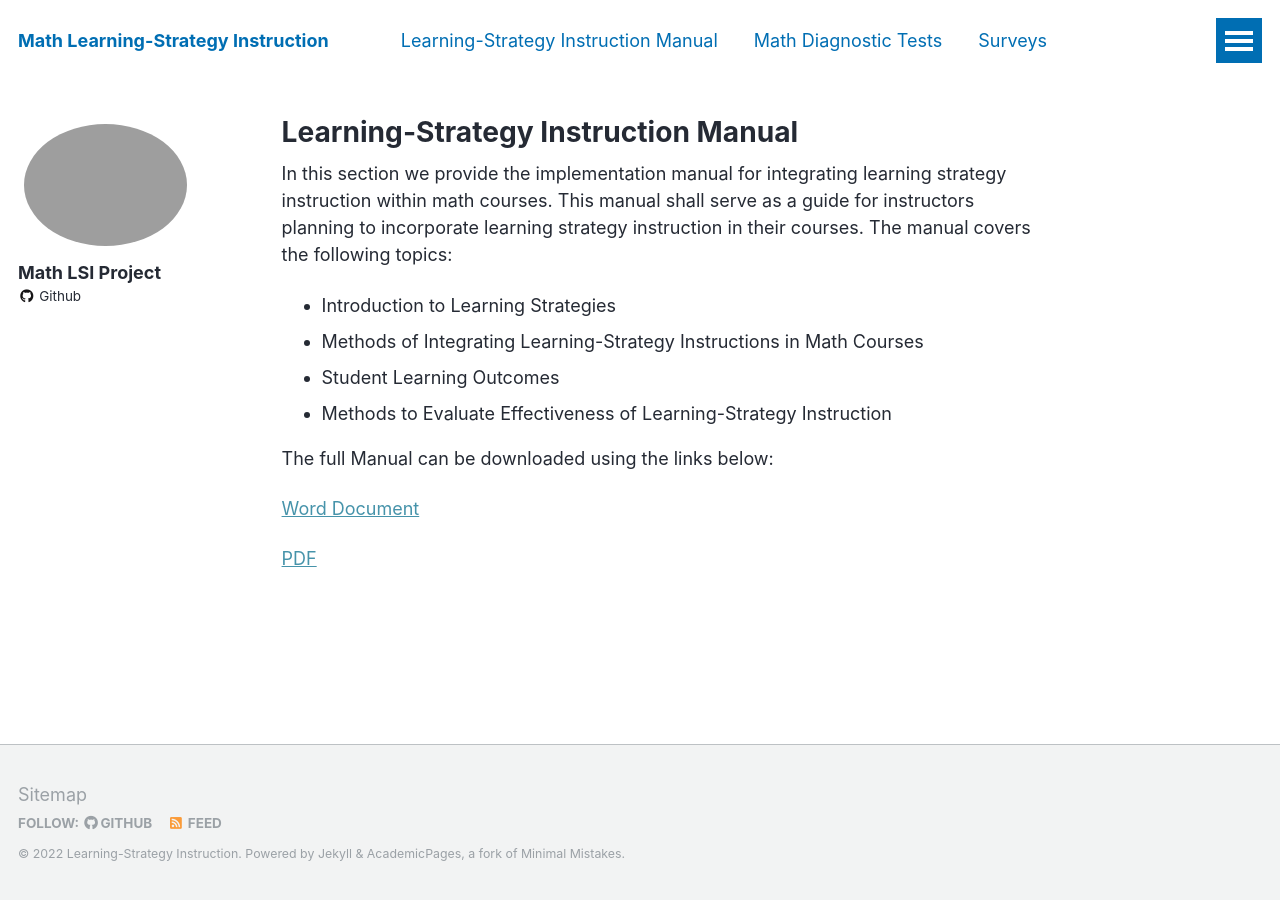
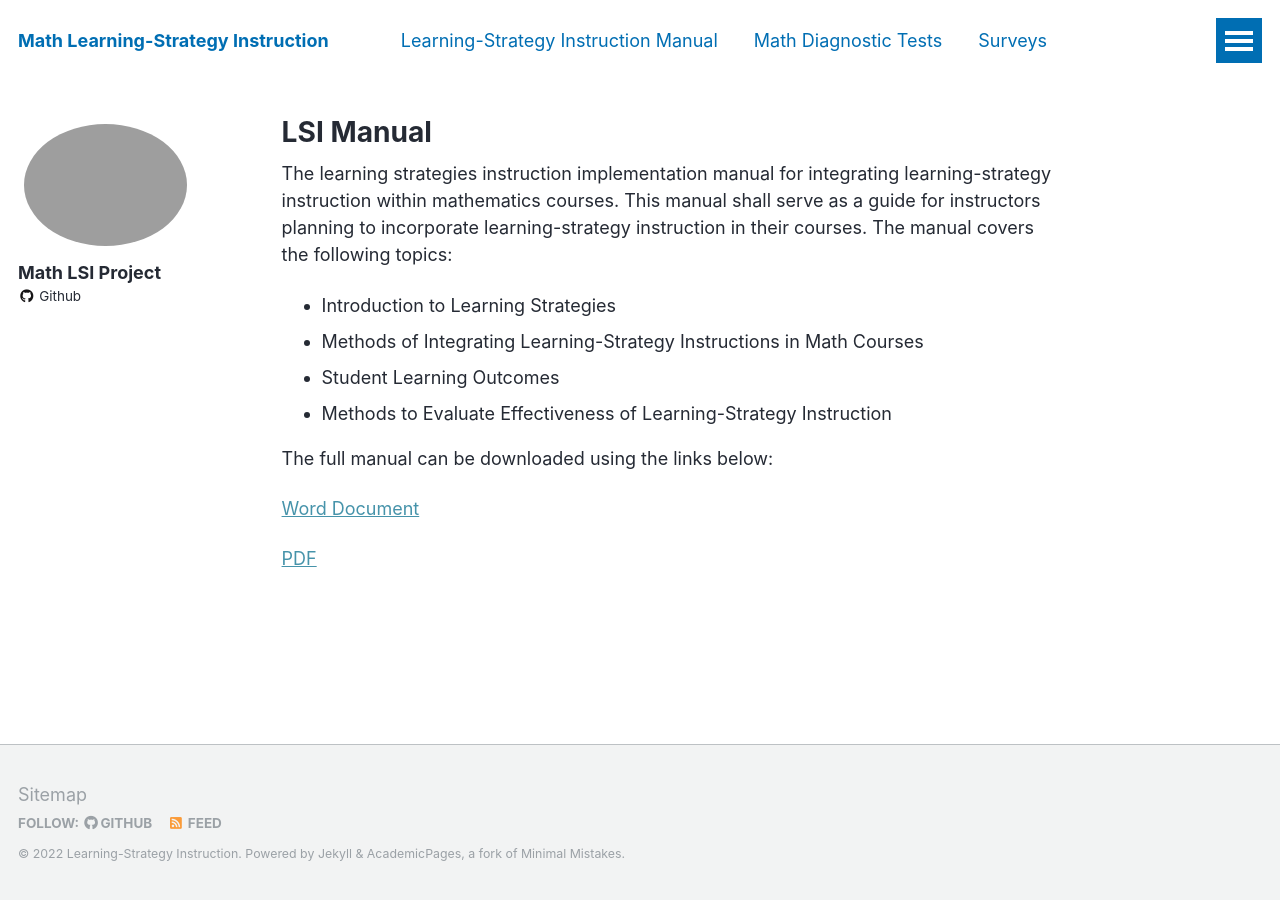
Before and after one commit to mathlsincat/mathlsincat.github.io, a Jekyll site: the page built from _pages/manual.md, in a window 1280 px wide. Built offline with Jekyll 4.4.1, drawn with Linux system fonts in a browser that asks for light colours.

Commit message:
update manual.md

```diff
--- a/_pages/manual.md
+++ b/_pages/manual.md
@@ -1,19 +1,19 @@
 ---
 permalink: /manual/
-title: "Learning-Strategy Instruction Manual"
+title: "LSI Manual"
 ---
 
 {% include base_path %}
 
-In this section we provide the implementation manual for integrating learning strategy instruction within math courses. This manual shall serve as a guide for instructors planning to incorporate learning strategy instruction in their courses. The manual covers the following topics:
+The learning strategies instruction implementation manual for integrating learning-strategy instruction within mathematics courses. This manual shall serve as a guide for instructors planning to incorporate learning-strategy instruction in their courses. The manual covers the following topics:
+
 * Introduction to Learning Strategies
 * Methods of Integrating Learning-Strategy Instructions in Math Courses
 * Student Learning Outcomes
 * Methods to Evaluate Effectiveness of Learning-Strategy Instruction
 
+The full manual can be downloaded using the links below:
 
-The full Manual can be downloaded using the links below:
+[Word Document](https://github.com/mathlsincat/mathlsincat.github.io/blob/efc46544866f40ab49a827fd1f94e2a5fa837c3d/files/InstructionManual/LSI%20Guide_v2_05312022.docx){:target="_blank"}
 
-[Word Document](https://github.com/IntroToStatNCAT/BPRProject.github.io/blob/main/files/Instruction%20Manual/Learning%20Strategies%20Instruction%20Manual.docx){:target="_blank"}
-
-[PDF](https://github.com/IntroToStatNCAT/BPRProject.github.io/blob/main/files/Instruction%20Manual/Learning%20Strategies%20Instruction%20Manual.pdf){:target="_blank"}
+[PDF](https://github.com/mathlsincat/mathlsincat.github.io/blob/efc46544866f40ab49a827fd1f94e2a5fa837c3d/files/InstructionManual/LSI%20Guide_v2_05312022.pdf){:target="_blank"}
```
